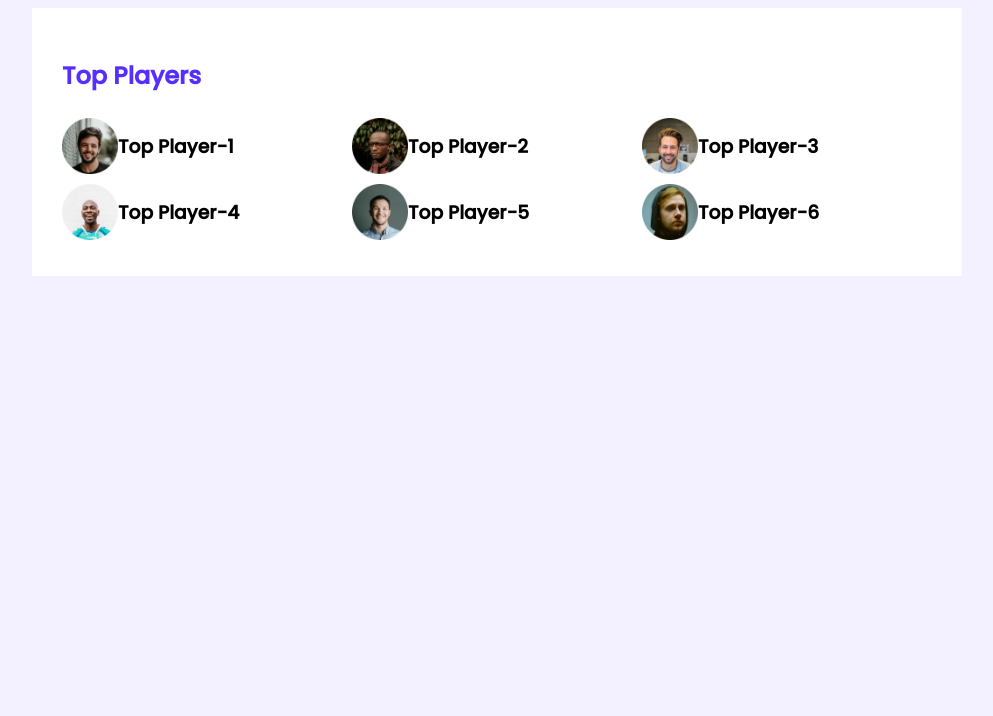
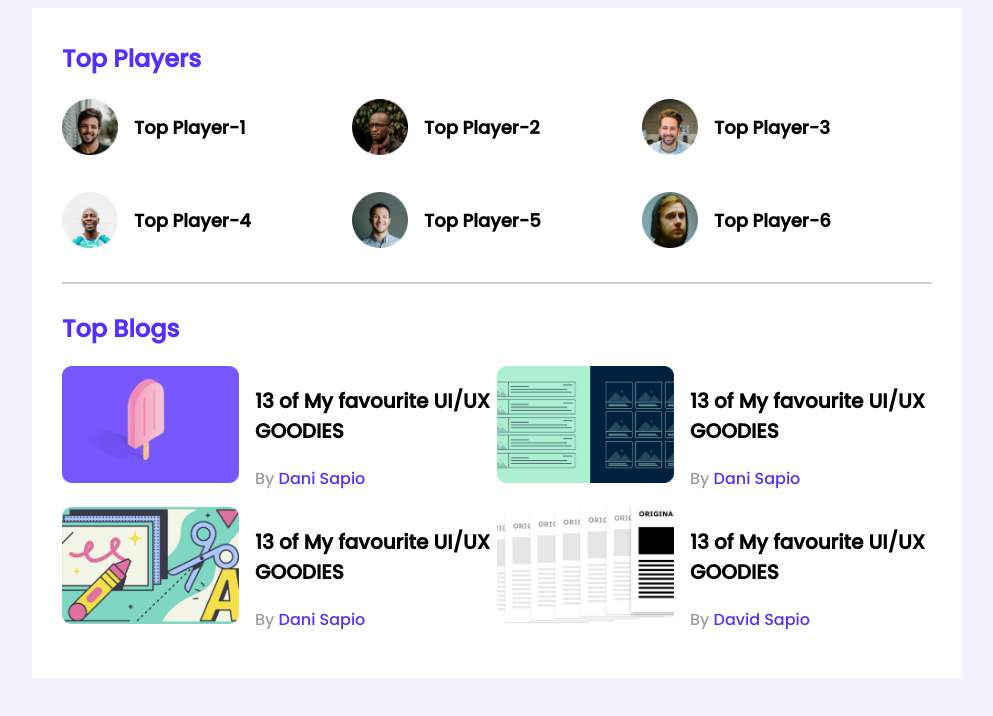
Before and after one commit to sayem555/leaderboard-css3, a plain HTML site: page index.html in a window 1280 px wide. Shown: the whole page, without its empty margins (143-1136 px from the left). Drawn offline with Linux system fonts and the light colour scheme.

Commit message:
part-2complete

```diff
--- a/index.html
+++ b/index.html
@@ -20,33 +20,76 @@
                     <!-- .player*6>img[src="images/players/player-$.png"]+h3{Top Player-$} -->
                     <div class="player">
                         <img src="images/players/player-1.png" alt="">
-                        <h3>Top Player-1</h3>
+                        <h3 class="player-name">Top Player-1</h3>
                     </div>
                     <div class="player">
                         <img src="images/players/player-2.png" alt="">
-                        <h3>Top Player-2</h3>
+                        <h3 class="player-name">Top Player-2</h3>
                     </div>
                     <div class="player">
                         <img src="images/players/player-3.png" alt="">
-                        <h3>Top Player-3</h3>
+                        <h3 class="player-name">Top Player-3</h3>
                     </div>
                     <div class="player">
                         <img src="images/players/player-4.png" alt="">
-                        <h3>Top Player-4</h3>
+                        <h3 class="player-name">Top Player-4</h3>
                     </div>
                     <div class="player">
                         <img src="images/players/player-5.png" alt="">
-                        <h3>Top Player-5</h3>
+                        <h3 class="player-name">Top Player-5</h3>
                     </div>
                     <div class="player">
                         <img src="images/players/player-6.png" alt="">
-                        <h3>Top Player-6</h3>
+                        <h3 class="player-name">Top Player-6</h3>
                     </div>
 
 
                 </div>
             </div>
+            <hr>
+            <div class="top-blogs">
+                <h2 class="section-title">Top Blogs</h2>
+                <div class="blogs">
+                    <airticle class="blog">
+                        <div class="thumbnail">
+                            <img src="images/blogs/blog-1.png" alt="">
+                        </div>
+                        <div class="blog-info">
+                            <h3 class="blog-title"> 13 of My favourite UI/UX GOODIES </h3>
+                            <p class="blog-author">By <a>Dani Sapio</a> </p>
+                        </div>
+                    </airticle>
+                    <airticle class="blog">
+                        <div class="thumbnail">
+                            <img src="images/blogs/blog-2.png" alt="">
+                        </div>
+                        <div class="blog-info">
+                            <h3 class="blog-title"> 13 of My favourite UI/UX GOODIES </h3>
+                            <p class="blog-author">By <a href="">Dani Sapio</a> </p>
+                        </div>
+                    </airticle>
+                    <airticle class="blog">
+                        <div class="thumbnail">
+                            <img src="images/blogs/blog-3.png" alt="">
+                        </div>
+                        <div class="blog-info">
+                            <h3 class="blog-title"> 13 of My favourite UI/UX GOODIES </h3>
+                            <p class="blog-author">By <a href="">Dani Sapio</a> </p>
+                        </div>
+                    </airticle>
+                    <airticle class="blog">
+                        <div class="thumbnail">
+                            <img src="images/blogs/blog-4.png" alt="">
+                        </div>
+                        <div class="blog-info">
+                            <h3 class="blog-title"> 13 of My favourite UI/UX GOODIES </h3>
+                            <p class="blog-author">By <a href="">David Sapio</a> </p>
+                        </div>
+                    </airticle>
+                </div>
+            </div>
         </section>
+
     </main>
 </body>
 
--- a/styles/style.css
+++ b/styles/style.css
@@ -18,10 +18,15 @@ main{
 .section-title{
     color: #562EFF;
     font-size: 24px;
+    margin-top: 3px;
+}
+.top-players{
+    margin-bottom: 30px;
 }
 .players{
     display: grid;
     grid-template-columns: repeat(3,1fr) ;
+    grid-row-gap: 30px;
 }
 .player img{
     width: 56px;
@@ -31,3 +36,38 @@ main{
     display: flex;
     align-items: center;
 }
+.player-name{
+    margin-left: 16px;
+    font-size: 18px;
+}
+hr{
+    border: 1px solid #D1D1D1;
+    margin-bottom: 27px;
+}
+/* top blog style */
+.blog .thumbnail img{
+    width: 177px;
+    height:117px;
+}
+.blogs{
+    display: grid;
+    grid-template-columns:repeat(2,1fr);
+    grid-row-start: 26px;
+}
+.blog{
+    display: flex;
+}
+.blog-info{
+    margin-left: 16px;
+}
+.blog-title{
+    font-size: 20px;
+}
+.blog-author{
+    color: #9F9F9F;
+}
+.blog-author a{
+    text-decoration: none;
+    font-size: 16px;
+    color: #562EFF;
+}
```
